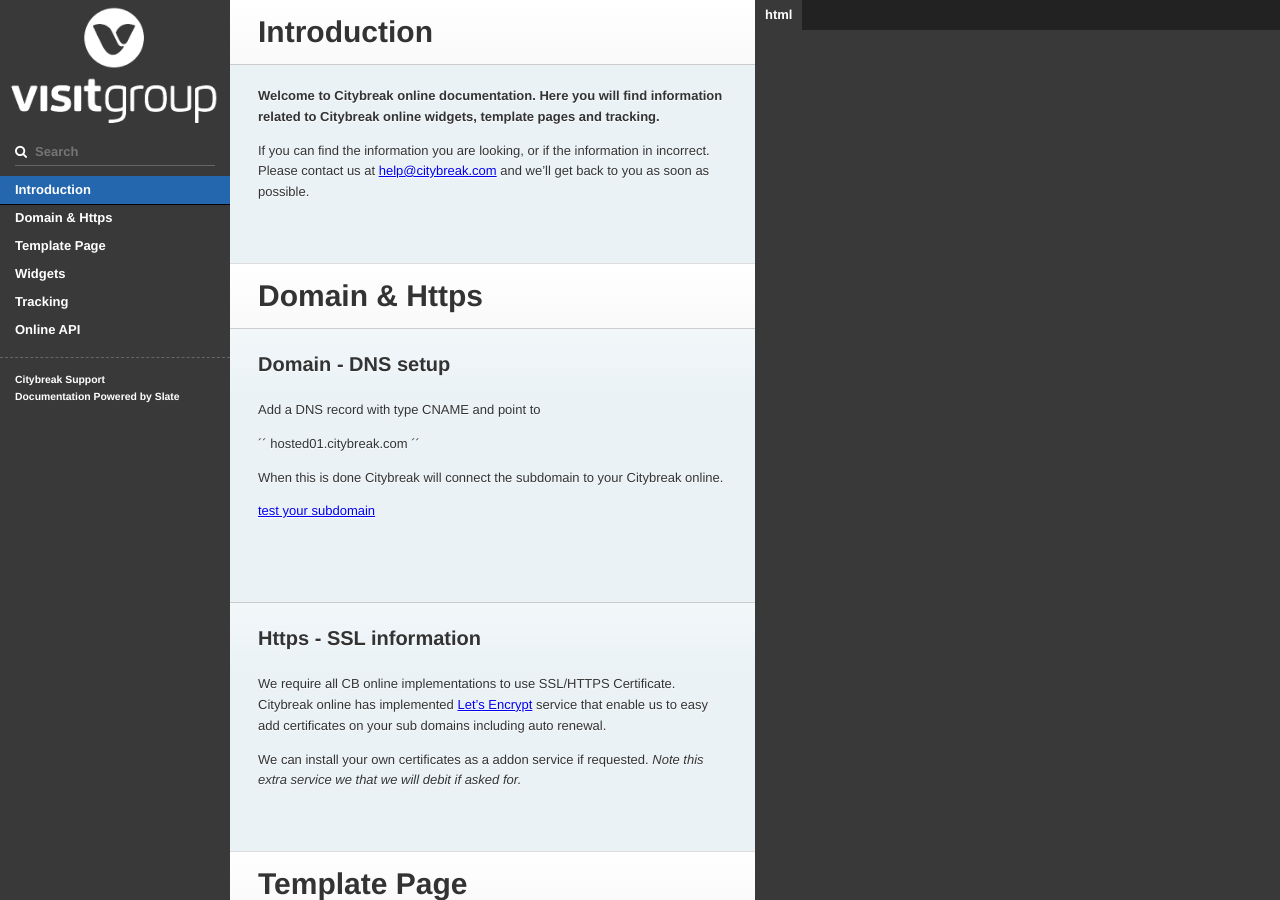
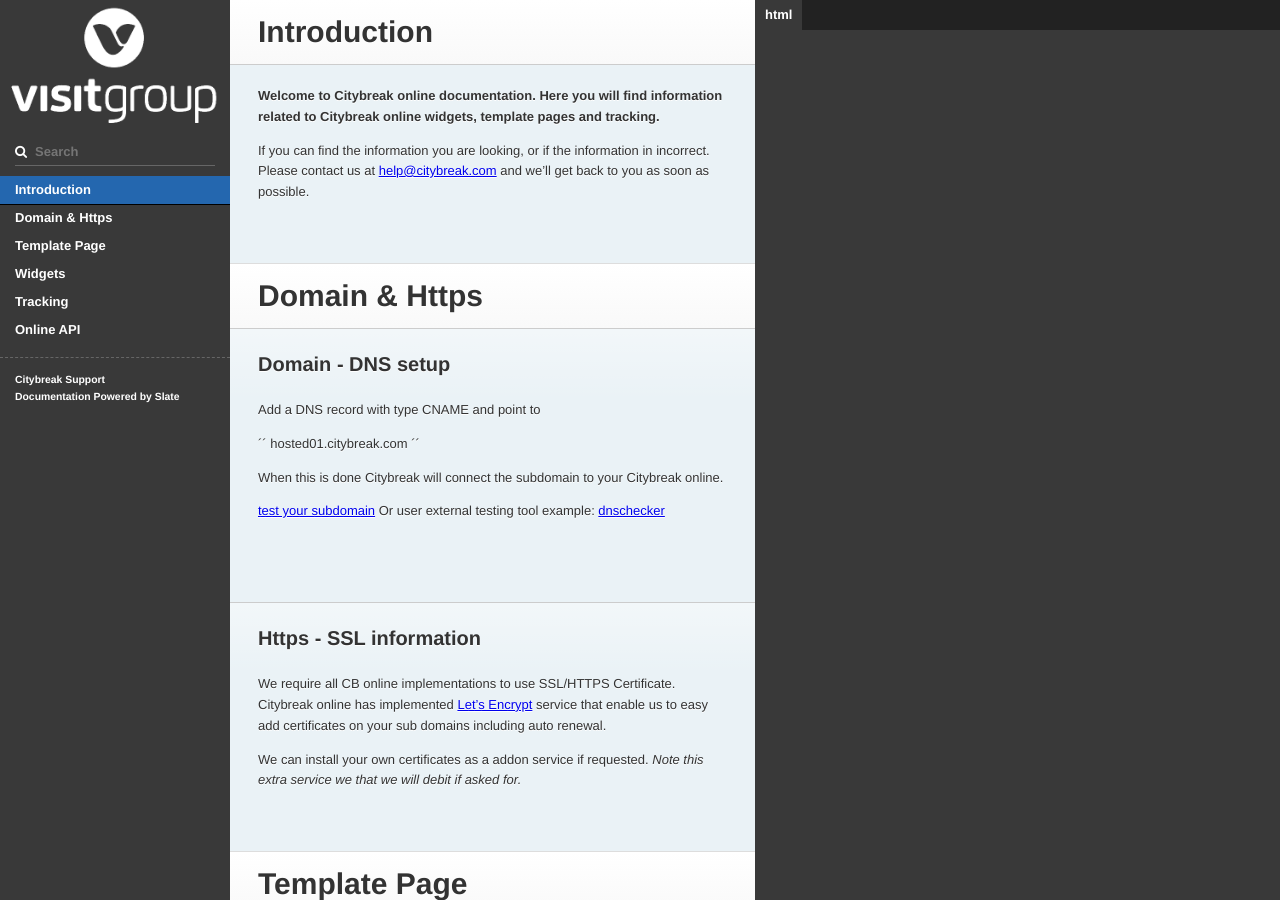
Before and after one commit to visit/citybreak-online-doc, a Jekyll site: the page built from index.md, in a window 1280 px wide and 900 px high. Built offline with Jekyll 4.4.1, drawn with Linux system fonts in a browser that asks for light colours; our own code applies the rules of GitHub Pages for plain Markdown files.

Commit message:
Update https_domain.md

```diff
--- a/_includes/https_domain.md
+++ b/_includes/https_domain.md
@@ -11,6 +11,8 @@ hosted01.citybreak.com
 When this is done Citybreak will connect the subdomain to your Citybreak online.
 
 [test your subdomain](http://kund.delat.se/online3/hosted)
+Or user external testing tool example: [dnschecker](https://dnschecker.org/all-dns-records-of-domain.php)
+
 
 ## Https - SSL information
 We require all CB online implementations to use SSL/HTTPS Certificate.
```
